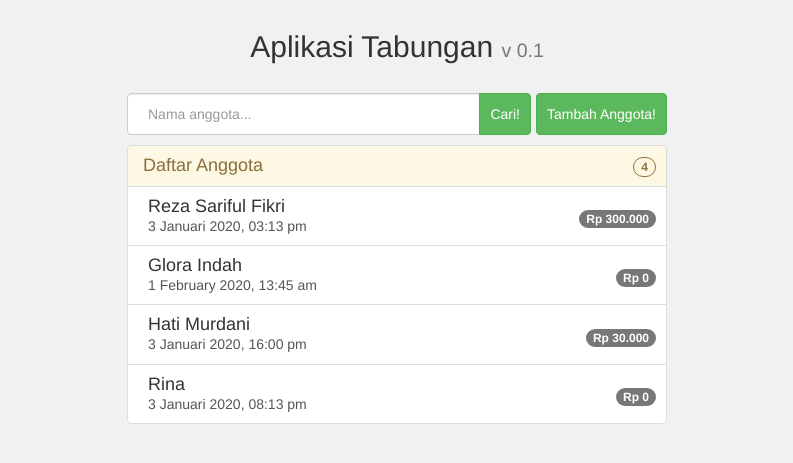
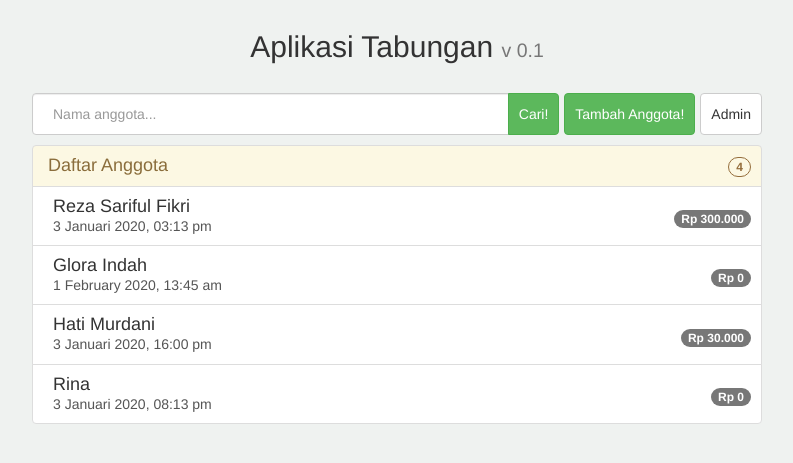
Before and after one commit to rezafikkri/aplikasi-tabungan, a PHP site: page / in a window 1280 px wide. Shown: the top 463 px of the page, without its empty margins (243-1036 px from the left). Run offline with PHP 8.4, Linux system fonts and the light colour scheme.

Commit message:
memperbaiki ukuran tampilan halaman

```diff
--- a/anggota/tambah_anggota.php
+++ b/anggota/tambah_anggota.php
@@ -1,4 +1,4 @@
-<div class="col-lg-6 col-md-offset-3">
+<div class="col-lg-6 col-lg-offset-3">
 	<form>
 	<div class="panel panel-default mt-30">
 		<div class="panel-heading"><h2 class="panel-title">Tambah Anggota</h2></div>
--- a/home.php
+++ b/home.php
@@ -1,7 +1,8 @@
-<div class="col-lg-6 col-md-offset-3">
+<div class="col-lg-8 col-lg-offset-2">
 	<h2 class="judul text-center">Aplikasi Tabungan <span class="small">v 0.1</span></h2>
 
-	<a href="<?= config::base_url('index.php?pg=tambah_anggota'); ?>" class="btn btn-success mb-10 pull-right">Tambah Anggota!</a>
+	<a href="<?= config::base_url('index.php?pg=admin'); ?>" class="btn btn-default pull-right">Admin</a>
+	<a href="<?= config::base_url('index.php?pg=tambah_anggota'); ?>" class="btn btn-success mb-10 pull-right mr-5">Tambah Anggota!</a>
 	<div class="input-group search">
 		<input type="text" class="form-control" placeholder="Nama anggota...">
 	    <span class="input-group-btn">
--- a/index.php
+++ b/index.php
@@ -35,6 +35,10 @@
             if(!file_exists("transaksi/tabungan_detail.php")) die ("file kosong");
             include "transaksi/tabungan_detail.php";
             break;
+        case 'admin':
+            if(!file_exists("admin/admin.php")) die ("file kosong");
+            include "admin/admin.php";
+            break;
     }
 
     ?>
--- a/transaksi/tabungan_detail.php
+++ b/transaksi/tabungan_detail.php
@@ -1,4 +1,4 @@
-<div class="col-lg-6 col-md-offset-3 mt-30">
+<div class="col-lg-6 col-lg-offset-3 mt-30">
     <h2 class="judul text-center">Detail Tabungan</h2>
 
     <div class="col-lg-12 nopadding-all">
```
Also changed, not shown: admin/admin.php (added, +7 -0 lines).
